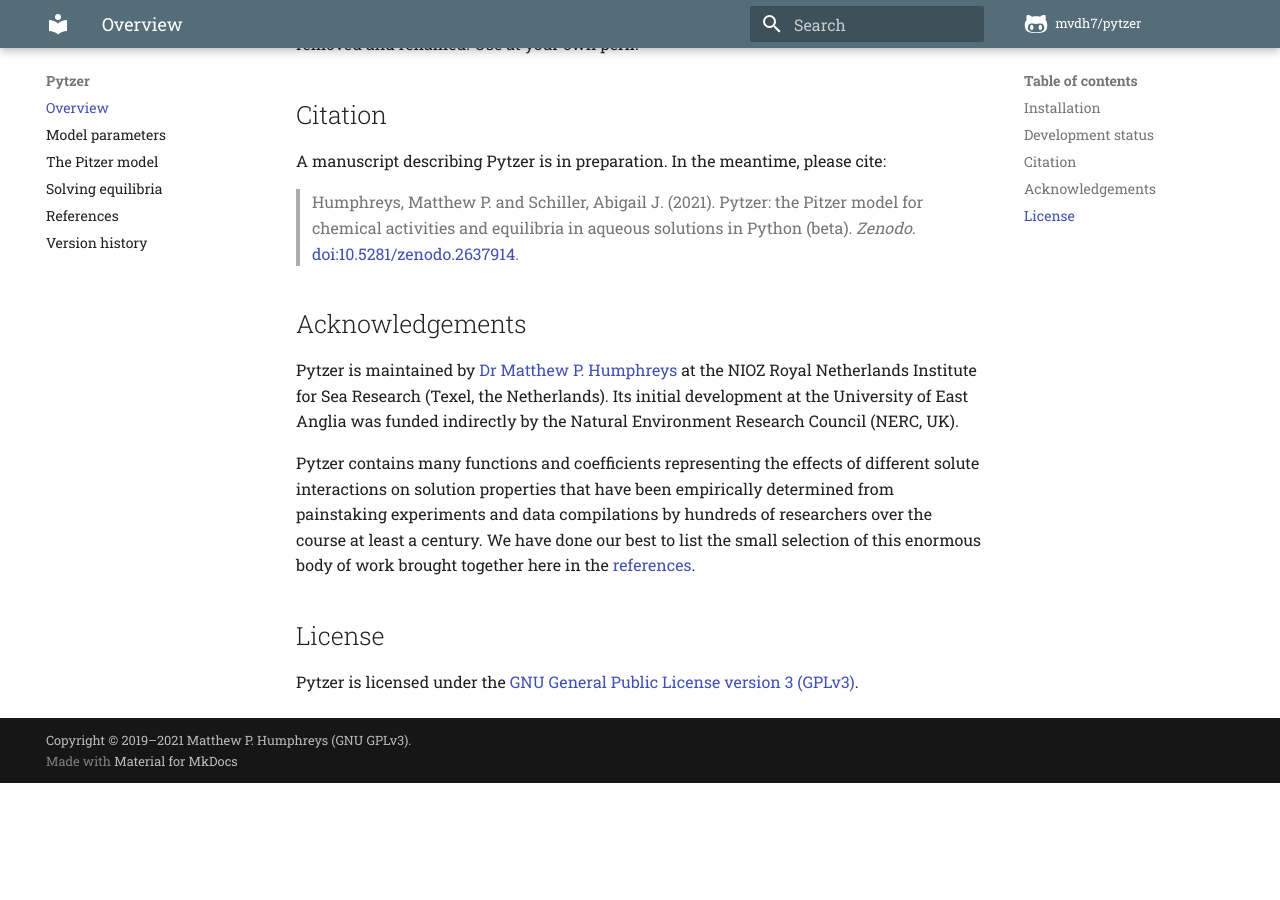
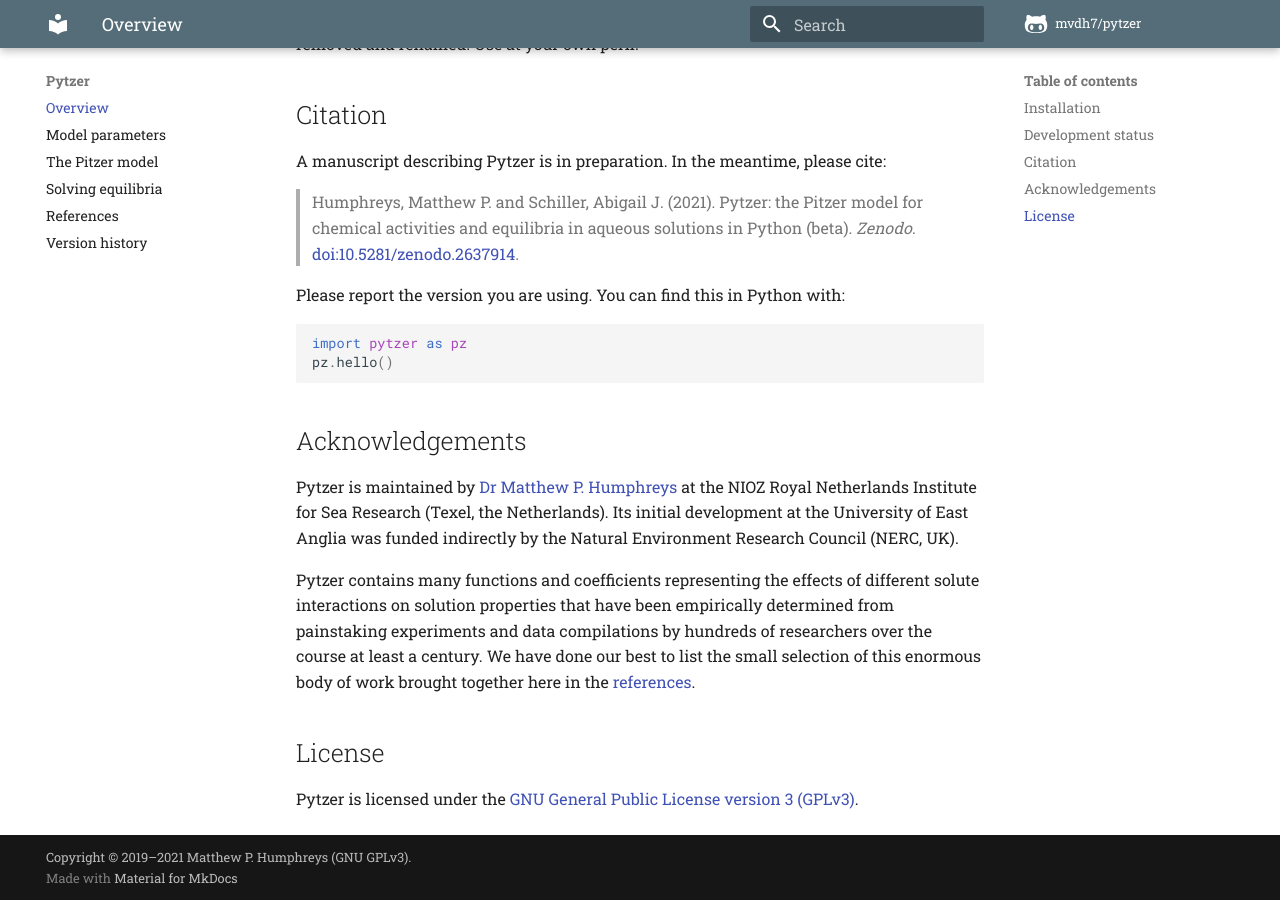
Before and after one commit to mvdh7/pytzer, an MkDocs documentation site: the page built from docs/index.md, in a window 1280 px wide and 900 px high, scrolled down 501 px. Built offline with MkDocs 1.6.1 and Material for MkDocs 9.7.7, drawn with Linux system fonts in a browser that asks for light colours; comment, search, counter and statistics services are not loaded; before the commit the page ends 1284 px from its top, so only the background shows below that.

Commit message:
Note how to find version

````diff
--- a/docs/index.md
+++ b/docs/index.md
@@ -24,6 +24,13 @@ A manuscript describing Pytzer is in preparation.  In the meantime, please cite:
 
 > Humphreys, Matthew P. and Schiller, Abigail J. (2021).  Pytzer: the Pitzer model for chemical activities and equilibria in aqueous solutions in Python (beta).  *Zenodo.* [doi:10.5281/zenodo.2637914](https://doi.org/10.5281/zenodo.2637914).
 
+Please report the version you are using.  You can find this in Python with:
+
+```python
+import pytzer as pz
+pz.hello()
+```
+
 ## Acknowledgements
 
 Pytzer is maintained by [Dr Matthew P. Humphreys](https://humphreys.science) at the NIOZ Royal Netherlands Institute for Sea Research (Texel, the Netherlands).  Its initial development at the University of East Anglia was funded indirectly by the Natural Environment Research Council (NERC, UK).
````
